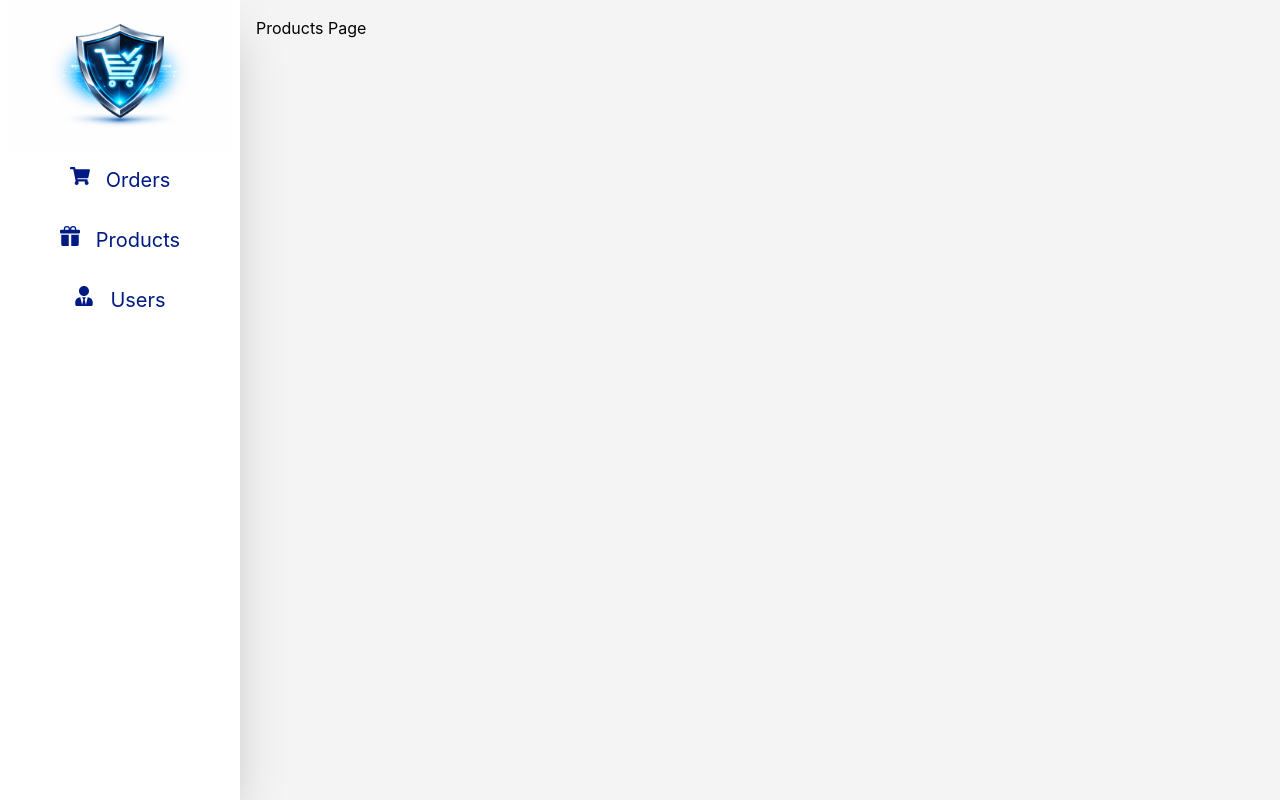
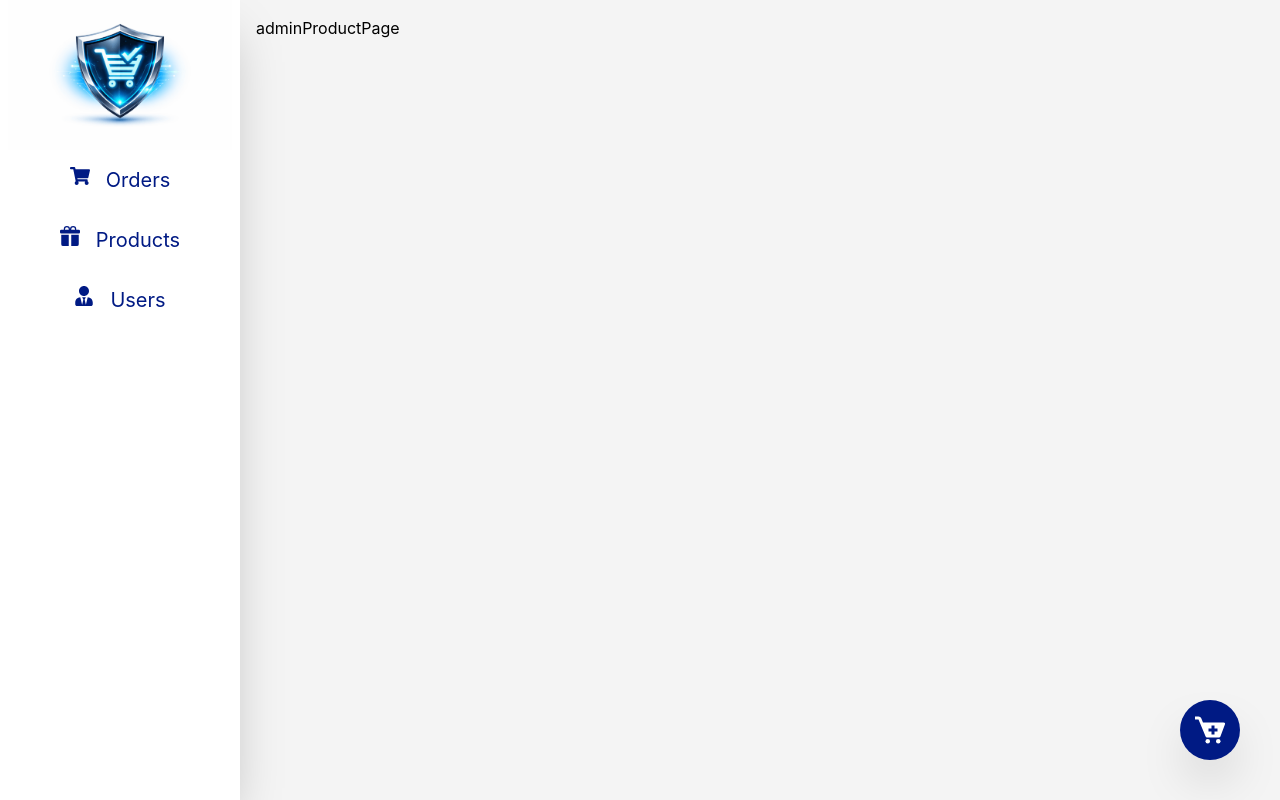
Before and after one commit to Lalithya-alt/SKYREK_Course_Project, a React (Vite) app in the folder Frontend/: page /admin/products in a window 1280 px wide. Built offline with nearby package versions, Linux system fonts and the light colour scheme.

Commit message:
design admin product page
design admin product page

```diff
--- a/Frontend/src/pages/adminPage.jsx
+++ b/Frontend/src/pages/adminPage.jsx
@@ -3,6 +3,7 @@ import { Link, Routes, Route } from 'react-router-dom'
 import { FaShoppingCart } from "react-icons/fa"
 import { BsFillGiftFill } from "react-icons/bs"
 import { FaUserTie } from "react-icons/fa"
+import AdminProductPage from './adminProductPage'
 
 
 export default function adminPage() {
@@ -31,11 +32,11 @@ export default function adminPage() {
 
       </div>
 
-      <div className='w-[calc(100%-300px)] h-fullh-full p-4'>
+      <div className='w-[calc(100%-300px)] h-full p-4'>
         <Routes>
-            <Route path="/orders" element={<h1>Order Page</h1>} />
-            <Route path="/products" element={<h1>Products Page</h1>} />
-            <Route path="/users" element={<h1>Users Page</h1>} />
+            <Route path="orders" element={<h1>Order Page</h1>} />
+            <Route path="products" element={<AdminProductPage/>} />
+            <Route path="users" element={<h1>Users Page</h1>} />
         </Routes>
       </div>
     </div>
--- /dev/null
+++ b/Frontend/src/pages/adminProductPage.jsx
@@ -0,0 +1,14 @@
+import React from 'react'
+import { BiSolidCartAdd } from "react-icons/bi";
+
+export default function adminProductPage() {
+  return (
+    <div className='w-full h-full'>
+        adminProductPage
+
+        <button className='bg-accent w-15 h-15 rounded-full text-white text-4xl flex justify-center items-center fixed bottom-10 right-10 shadow-2xl hover:bg-[#0041C2]'>
+            <BiSolidCartAdd />
+        </button>
+    </div>
+  )
+}
```
